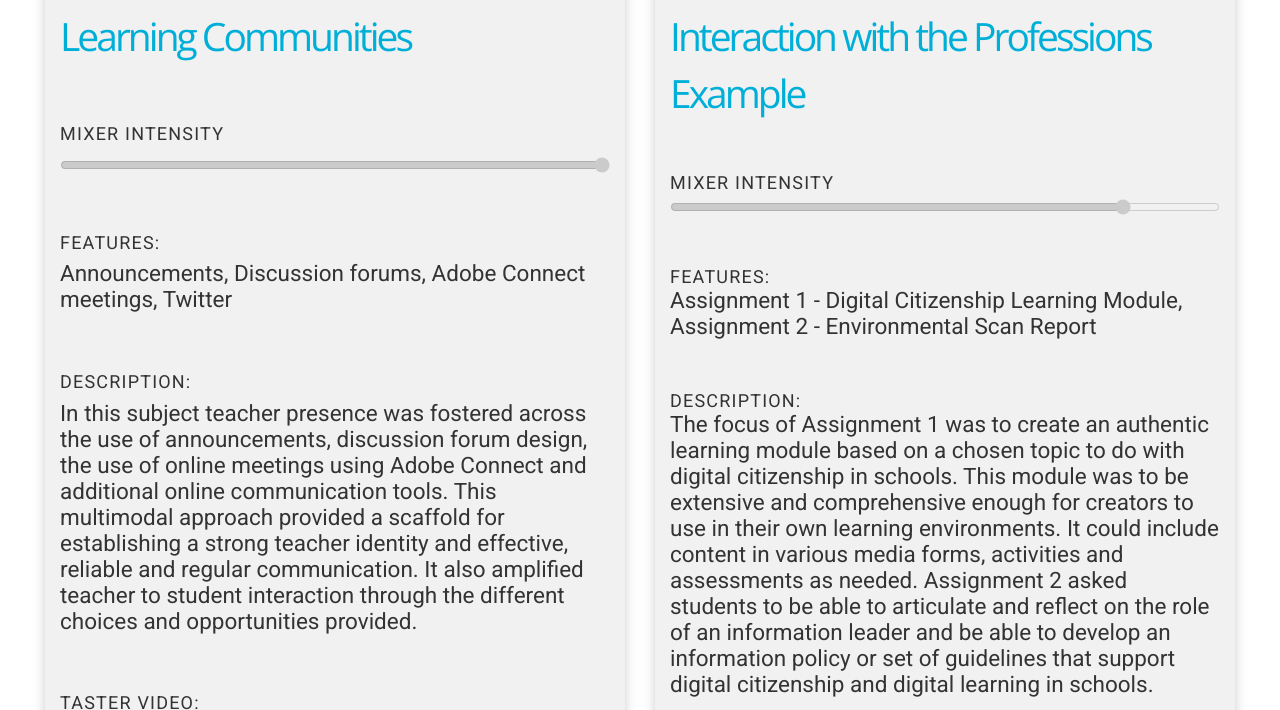
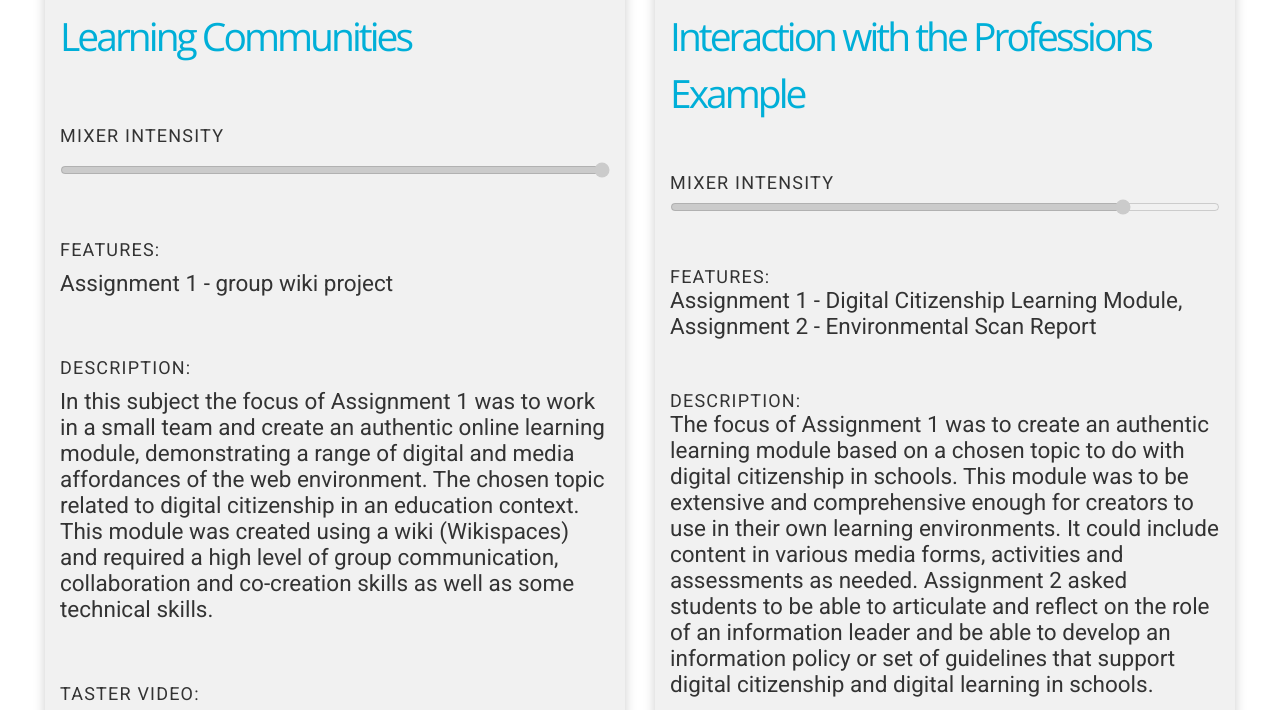
Before and after one commit to timklapdor/csulx, a Jekyll site: the page built from _applications/ETL523/index.md, in a window 1280 px wide and 900 px high, scrolled down 2741 px, cut to the strip 0-710 px from the top of the window. Built offline with Jekyll 4.4.1, drawn with Linux system fonts in a browser that asks for light colours; nearby versions of some CDN libraries; comment, search, counter and statistics services are not loaded.

Commit message:
Update lc-example.md

```diff
--- a/_applications/ETL523/lc-example.md
+++ b/_applications/ETL523/lc-example.md
@@ -7,8 +7,8 @@ category: ETL532
 element: Learning Communities
 weight: 1
 mixer: 5
-features: "Announcements, Discussion forums, Adobe Connect meetings, Twitter"
-description: "In this subject teacher presence was fostered across the use of announcements, discussion forum design, the use of online meetings using Adobe Connect and additional online communication tools. This multimodal approach provided a scaffold for establishing a strong teacher identity and effective, reliable and regular communication. It also amplified teacher to student interaction through the different choices and opportunities provided."
+features: "Assignment 1 - group wiki project"
+description: "In this subject the focus of Assignment 1 was to work in a small team and create an authentic online learning module, demonstrating a range of digital and media affordances of the web environment. The chosen topic related to digital citizenship in an education context. This module was created using a wiki (Wikispaces) and required a high level of group communication, collaboration and co-creation skills as well as some technical skills."
 strategies:
   - "Collaborative Group Projects"
   - "Creating A Shared Resource"
@@ -24,7 +24,7 @@ main-video: 8CcG2cJXv6Q
 
 ### Motivation
 
-This group assignment required students to develop communication and collaboration skills in order to co-create a learning module for use within an education setting. Successful groups self-organised, developed a common mission despite possible professional differences and motivations, and shared responsibilities towards the co-creation of the learning module. Through independent team communication they solved content and design issues related to module completion in an ongoing capacity - much of this was visible via the wiki discussion interface. This task provided group collaborative skill development in addition to enhanced facility with digital technologies along with an authentic, real-world scenario and final usable product.
+This group assignment in ETL523 required students to develop communication and collaboration skills in order to co-create a learning module for use within an education setting. Successful groups self-organised, developed a common mission despite possible professional differences and motivations, and shared responsibilities towards the co-creation of the learning module. Through independent team communication they solved content and design issues related to module completion in an ongoing capacity. Much of this interaction was visible via the wiki discussion interface. This task provided group collaborative skill development in addition to enhanced facility with digital technologies along with an authentic, real-world scenario and final usable product.
 
 ### Video Explanation
 
@@ -44,11 +44,11 @@ Teams were self-selected and topics approved within set digital citizenship conc
 
 **Part 2: Wiki development**
 
-The subject coordinator sets up a Wikispaces ‘Project wiki’ (free education account). In their groups students collaborated on authoring via the wiki interface. The result was a co-developed group learning module in a style appropriate to education. The expectation of the task was that all collaborative work be shown via the digital tools used for collaboration and a digital footprint of each user's contributions be left by each participant. Essential communication and conversation to show the process of material development was to be readily available to others.
+The subject coordinator (or it could be an ED) is required to set up a Wikispaces ‘Project wiki’ (free education account). One wiki provideded space for all groups/teams of students. In their groups students collaborated on authoring via the wiki interface. The result was a co-developed group learning module in a style appropriate to education. The expectation of the task was that all collaborative work be shown via the digital tools used for collaboration and a digital footprint of each user's contributions be left by each participant. Essential communication and conversation to show the process of material development was to be readily available to others.
 
 **Part 3: Overcoming the challenges of this collaborative group project**
 
-All groups in this subject were challenged by the need for effective communication and contribution. It was expected that students would work this out themselves and adopt necessary communication and collaboration tools and methods. Tools used beyond email included Twitter, google docs, Skype and the wiki discussion forum. Successful groups held regular synchronous meetings - including face-to-face if the opportunity arose, as in Team 5.2. Between meetings asynchronous communication supported project content design and development.
+All groups in this subject were challenged by the need for effective communication and contribution. It was expected that students would work this out themselves and adopt necessary communication and collaboration tools and methods. Tools used beyond email included Twitter, Google docs, Skype and the wiki discussion forum. Successful groups held regular synchronous meetings - including face-to-face if the opportunity arose, as in Team 5.2. Between meetings asynchronous communication supported project content design and development.
 
 **Part 4: Final outcomes of group collaborative work**
 
@@ -58,4 +58,4 @@ Groups were self-organised, developed a common mission despite possible professi
 
 ### Words of advice for wider implementation
 
-This group project takes some setting up time, including the Google doc for team and topic selection as well as the Wiki design and setup. Once it is all in place student contributions and collaborative workflow is without issues.
+This group project takes some setting up time, including the Google doc for team and topic selection as well as the Wiki design and setup. Once it is all in place student contributions and collaborative workflow is without issues. In addition, it is important not to make the groups too large. This assignment and challenge works very well with groups of 3-5 students.
```
